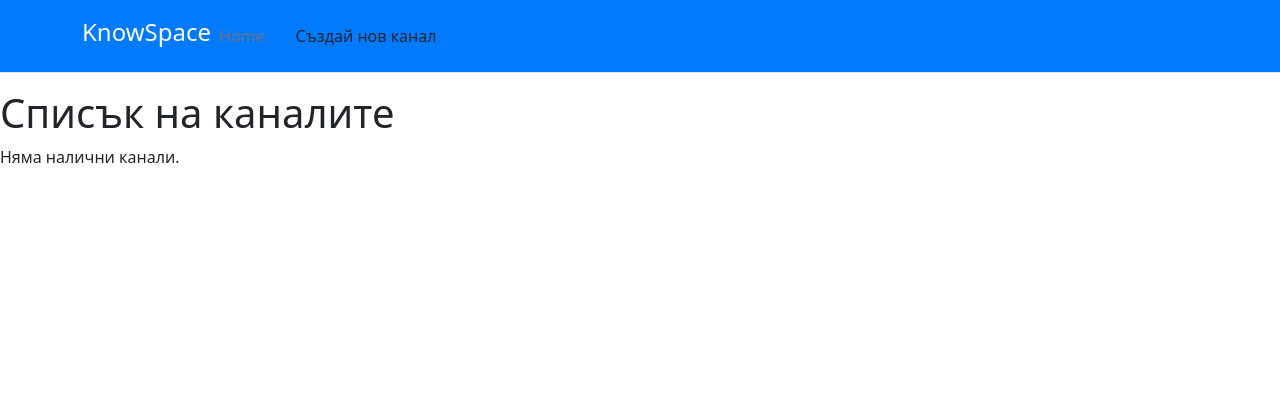
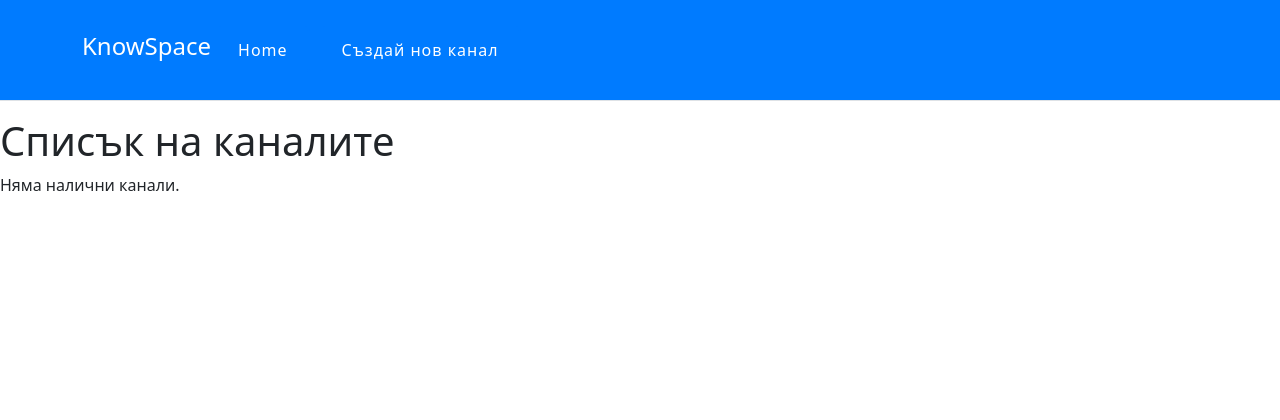
Before and after one commit to AtanasChobanov/Blog-Web-App, a Node server app: page / in a window 1280 px wide. Shown: the top 420 px of the page. Run offline with Node 20, Linux system fonts and the light colour scheme; data that the repository does not hold is empty.

Commit message:
Update header.ejs
Стли за бутоните в хедъра

```diff
--- a/views/partials/header.ejs
+++ b/views/partials/header.ejs
@@ -287,10 +287,10 @@ footer {
 
                 <ul class="nav col-12 col-lg-auto me-lg-auto mb-2 justify-content-center mb-md-0">
                     <li>
-                        <button onclick="window.location.href='/'" class="nav-link px-2 link-secondary">Home</button>
+                        <button onclick="window.location.href='/'" class="header-button">Home</button>
                     </li>
                     <li>
-                        <button onclick="window.location.href='/new-channel'" class="nav-link px-2 link-dark">Създай нов канал</button>
+                        <button onclick="window.location.href='/new-channel'" class="header-button">Създай нов канал</button>
                     </li>
                 </ul>
             </div>
```
